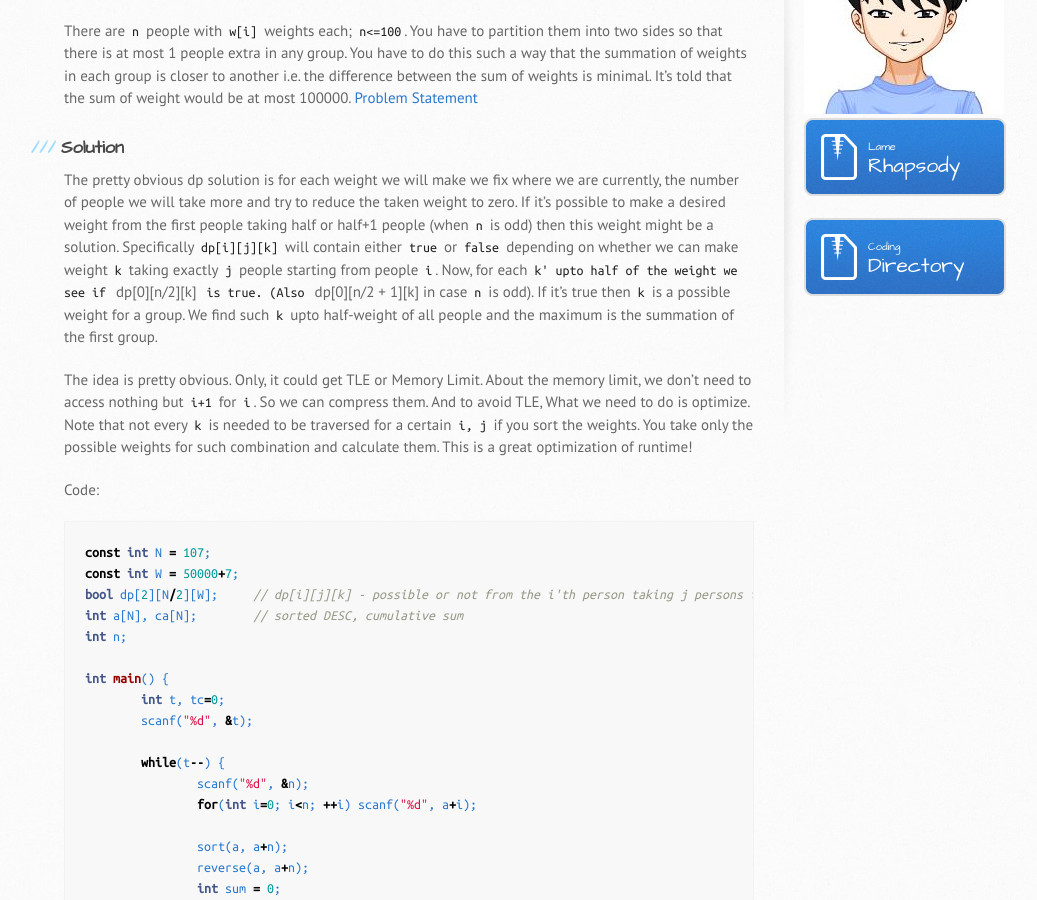
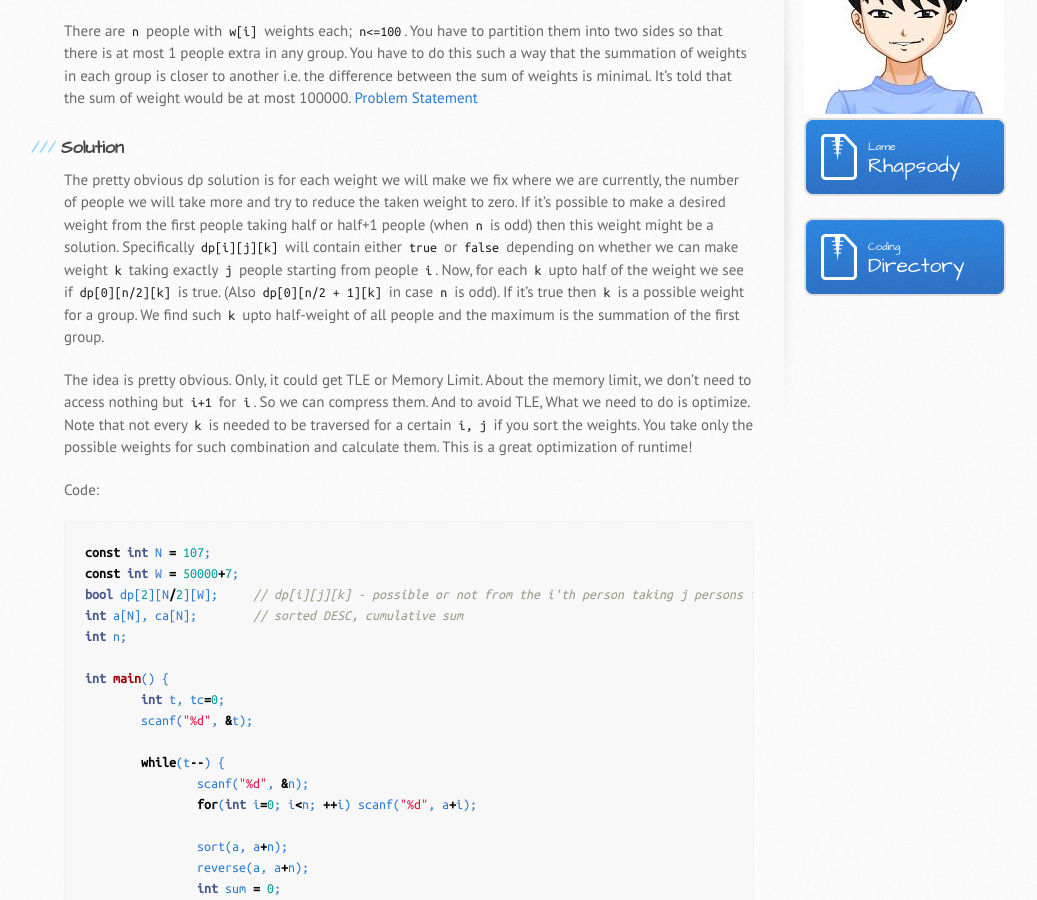
Before and after one commit to rebornplusplus/rebornplusplus.github.io, a Jekyll site: the page built from codir/lo-1147-tug-of-war.md, in a window 1280 px wide and 900 px high, scrolled down 318 px. Shown: the whole window, without its empty margins (106-1143 px from the left). Built offline with Jekyll 4.4.1, drawn with Linux system fonts in a browser that asks for light colours; some web fonts are replaced; comment, search, counter and statistics services are not loaded; our own code applies the rules of GitHub Pages for plain Markdown files.

Commit message:
Update lo-1147-tug-of-war.md

```diff
--- a/codir/lo-1147-tug-of-war.md
+++ b/codir/lo-1147-tug-of-war.md
@@ -9,7 +9,7 @@ There are `n` people with `w[i]` weights each; `n<=100`. You have to partition t
 
 ### Solution
 
-The pretty obvious dp solution is for each weight we will make we fix where we are currently, the number of people we will take more and try to reduce the taken weight to zero. If it's possible to make a desired weight from the first people taking half or half+1 people (when `n` is odd) then this weight might be a solution. Specifically `dp[i][j][k]` will contain either `true` or `false` depending on whether we can make weight `k` taking exactly `j` people starting from people `i`. Now, for each `k' upto half of the weight we see if `dp[0][n/2][k]` is true. (Also `dp[0][n/2 + 1][k] in case `n` is odd). If it's true then `k` is a possible weight for a group. We find such `k` upto half-weight of all people and the maximum is the summation of the first group.
+The pretty obvious dp solution is for each weight we will make we fix where we are currently, the number of people we will take more and try to reduce the taken weight to zero. If it's possible to make a desired weight from the first people taking half or half+1 people (when `n` is odd) then this weight might be a solution. Specifically `dp[i][j][k]` will contain either `true` or `false` depending on whether we can make weight `k` taking exactly `j` people starting from people `i`. Now, for each `k` upto half of the weight we see if `dp[0][n/2][k]` is true. (Also `dp[0][n/2 + 1][k]` in case `n` is odd). If it's true then `k` is a possible weight for a group. We find such `k` upto half-weight of all people and the maximum is the summation of the first group.
 
 The idea is pretty obvious. Only, it could get TLE or Memory Limit. About the memory limit, we don't need to access nothing but `i+1` for `i`. So we can compress them. And to avoid TLE, What we need to do is optimize. Note that not every `k` is needed to be traversed for a certain `i, j` if you sort the weights. You take only the possible weights for such combination and calculate them. This is a great optimization of runtime!
 
```
